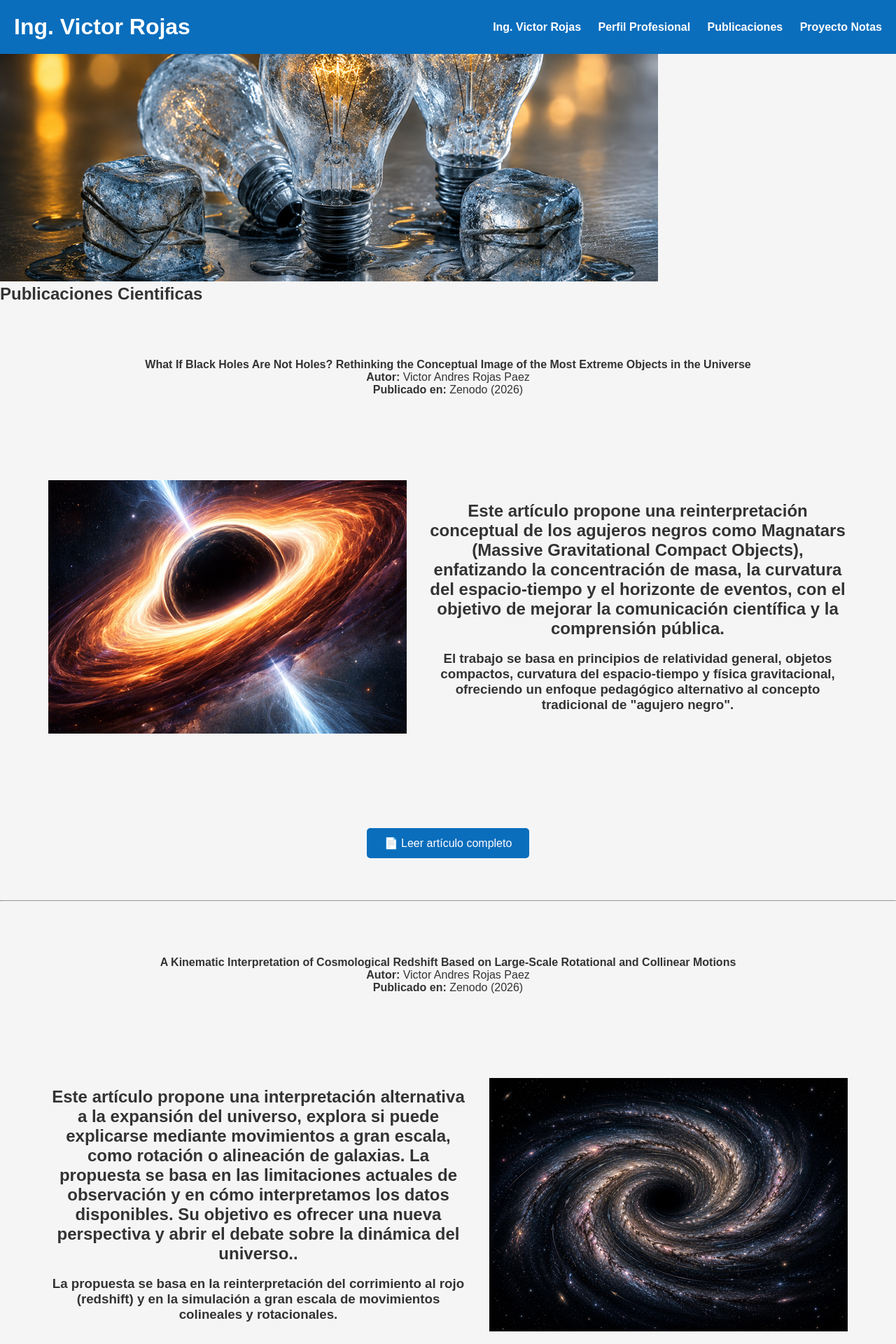
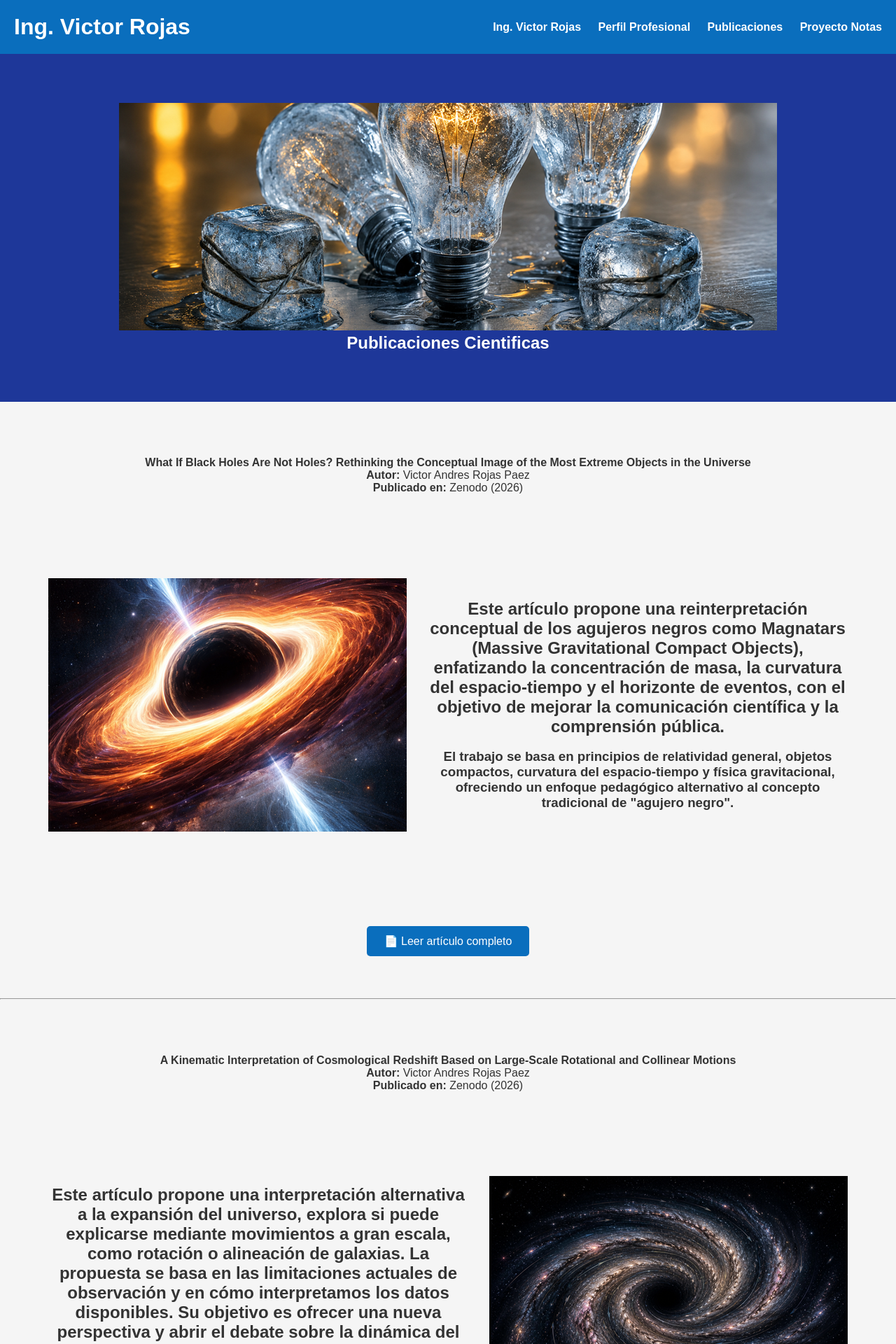
Before and after one commit to rojasokc/varp, a Jekyll site: the page built from publicaciones.html, in a window 1280 px wide. Shown: the top 1920 px of the page at 70% size. Built offline with Jekyll 4.4.1, drawn with Linux system fonts in a browser that asks for light colours.

Commit message:
Add files via upload

```diff
--- a/assets/css/style.css
+++ b/assets/css/style.css
@@ -307,6 +307,14 @@ box-shadow:0 5px 15px rgba(0,0,0,0.2);
 display: block;
 }
 
+.heroa{
+background:#1e3799;
+color:white;
+text-align:center;
+padding:70px 20px;
+}
+
+
 .hero{
 
     position:relative;
```
